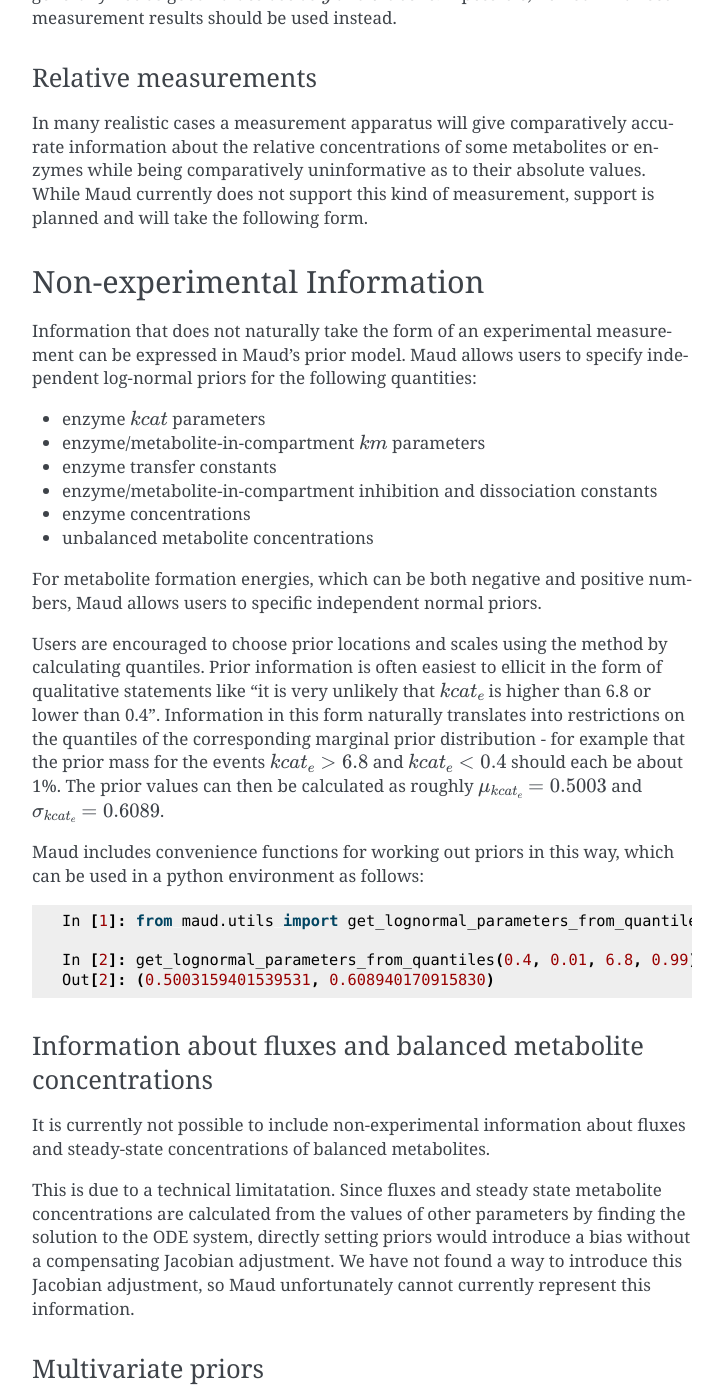
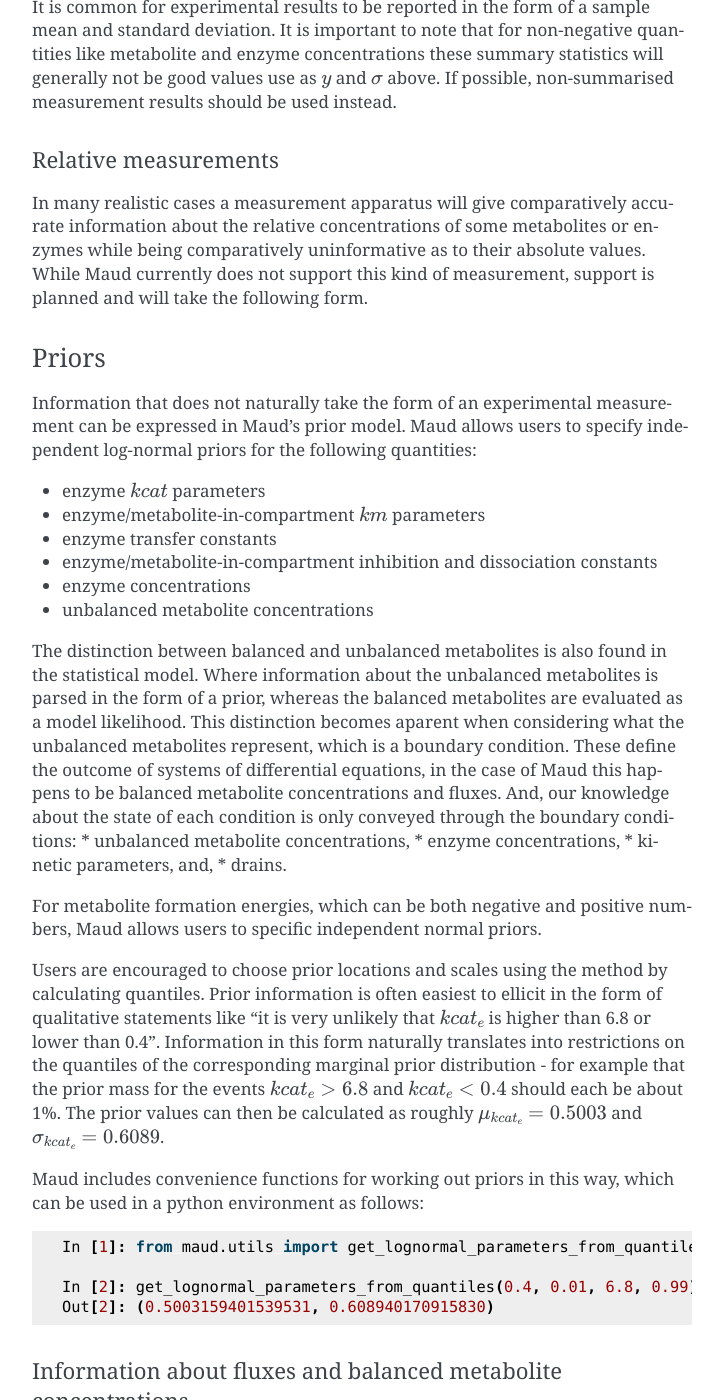
Before and after one commit to biosustain/Maud, a Sphinx documentation site: the page built from docs/theory/statistics.rst, in a window 1280 px wide and 1400 px high, scrolled down 2123 px. Shown: the whole window, without its empty margins (388-1111 px from the left). Built offline with Sphinx 7.4.7, drawn with Linux system fonts in a browser that asks for light colours; some of the changed text lies outside the part shown.

Commit message:
doc_tmp: unfinished description of probablistic model

```diff
--- a/docs/theory/statistics.rst
+++ b/docs/theory/statistics.rst
@@ -67,9 +67,13 @@
 i.e. :math:`\mathbf{m}` and :math:`\mathbf{v}`.
 
 
-Experimental Information
-========================
+Probabilistic Model
+===================
 
+
+
+Likelihood
+----------
 Maud represents information from experiments that measure enzyme concentrations
 and metabolite concentrations using the following regression model, where
 :math:`y` is the observation and :math:`\hat{y}` is the unobserved true value
@@ -79,7 +83,7 @@
 
    y \sim LogNormal(\log(\hat{y}), \sigma)
 
-Measurements of reaction fluxes use the following similar regression model:
+Measurements of reaction fluxes and drains use the following similar regression model:
 
 .. math::
 
@@ -99,7 +103,7 @@
 large.
 
 Summary statistics
-------------------
+++++++++++++++++++
 
 It is common for experimental results to be reported in the form of a sample
 mean and standard deviation. It is important to note that for non-negative
@@ -109,7 +113,7 @@
 
 
 Relative measurements
----------------------
++++++++++++++++++++++
 
 In many realistic cases a measurement apparatus will give comparatively
 accurate information about the relative concentrations of some metabolites or
@@ -118,8 +122,8 @@
 is planned and will take the following form.
 
 
-Non-experimental Information
-============================
+Priors
+------
 
 Information that does not naturally take the form of an experimental
 measurement can be expressed in Maud's prior model. Maud allows users to
@@ -131,6 +135,21 @@
 - enzyme/metabolite-in-compartment inhibition and dissociation constants
 - enzyme concentrations
 - unbalanced metabolite concentrations
+
+The distinction between balanced and unbalanced metabolites is also found in
+the statistical model. Where information about the unbalanced metabolites
+is parsed in the form of a prior, whereas the balanced metabolites are evaluated
+as a model likelihood. This distinction becomes aparent when considering what
+the unbalanced metabolites represent, which is a boundary condition. These
+define the outcome of systems of differential equations, in the case of Maud
+this happens to be balanced metabolite concentrations and fluxes. And, our
+knowledge about the state of each condition is only conveyed through the
+boundary conditions:
+* unbalanced metabolite concentrations,
+* enzyme concentrations,
+* kinetic parameters, and,
+* drains.
+
 
 For metabolite formation energies, which can be both negative and positive
 numbers, Maud allows users to specific independent normal priors.
@@ -157,7 +176,7 @@
 
 
 Information about fluxes and balanced metabolite concentrations
-----------------------------------------------------
++++++++++++++++++++++++++++++++++++++++++++++++++++++++++++++++
 
 It is currently not possible to include non-experimental information about
 fluxes and steady-state concentrations of balanced metabolites.
@@ -171,7 +190,7 @@
 
 
 Multivariate priors
--------------------
++++++++++++++++++++
 
 Sometimes the non-experimental information about two parameters is not
 independent. For example, some linear combinations of formation energies are
```
